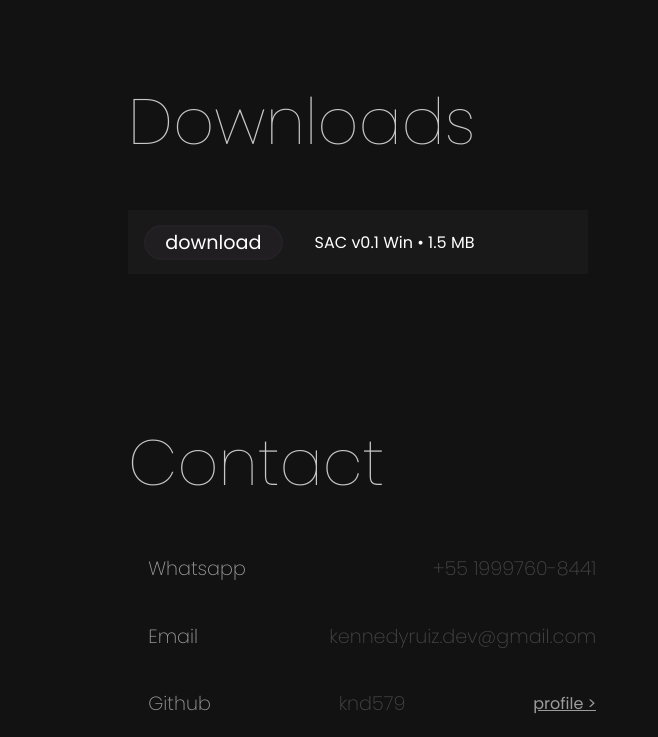
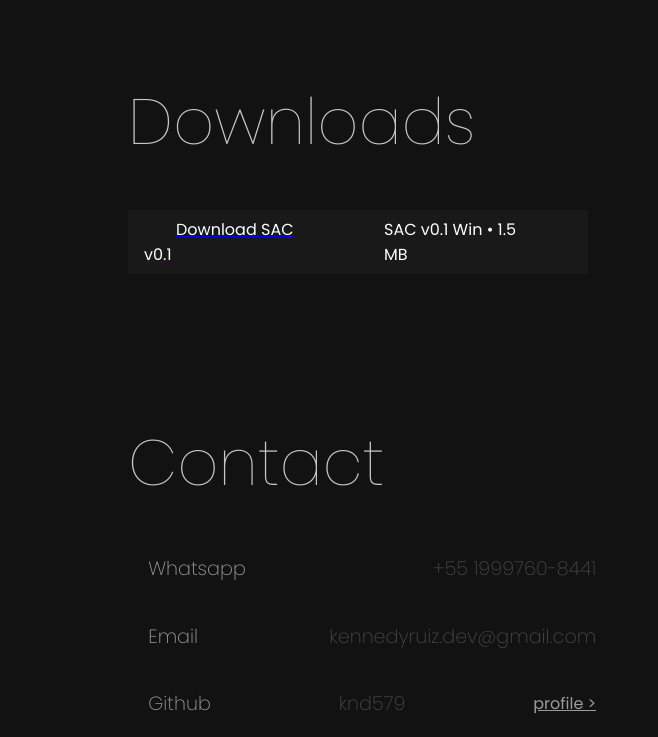
Before and after one commit to knd579/Simplest-Auto-Clicker, a plain HTML site: page index.html in a window 1280 px wide. Shown: the part 963-1700 px from the top of the page, without its empty margins (0-658 px from the left). Drawn offline with Linux system fonts and the light colour scheme.

Commit message:
Fix download link and improve HTML structure
Updated download link for SAC v0.1 and fixed HTML formatting.

```diff
--- a/index.html
+++ b/index.html
@@ -44,7 +44,7 @@
             <ul>
                 <div>
                     <li>
-                        <a class="download-btn" href="downloads/v0.1Windows.zip" download> <button>download</button> </a>
+                        <a class="download-btn" href="https://drive.google.com/uc?export=download&id=1yIYzTH0MA43h8nAYFzsWwzMmQQ3xdnLW" target="_blank"> <span>Download SAC v0.1</span> </a>
                          <span>SAC v0.1 Win     •     1.5 MB</span>
                     </li>
                 </div>
```
